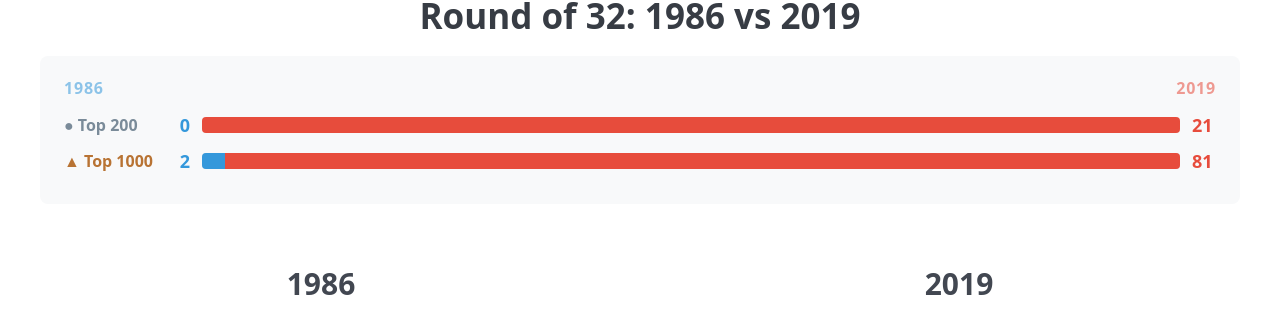
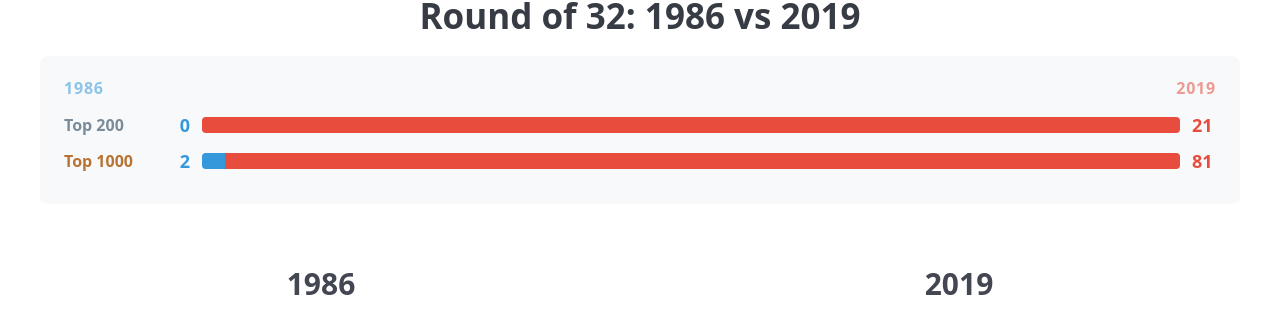
Before and after one commit to arunmurali19/bg-best-year, a Flask app: page /matchup/1 in a window 1280 px wide. Shown: the part 177-486 px from the top of the page. Run offline with Flask 3, Linux system fonts and the light colour scheme; data comes from the database, SQL or seed files in the repository; data that the repository does not hold is empty; some libraries are stand-ins or nearby versions.

Commit message:
Remove symbols from tier bar labels

```diff
--- a/webapp/templates/matchup.html
+++ b/webapp/templates/matchup.html
@@ -80,7 +80,7 @@
     {% set t25 = top25_l + top25_r %}
     {% if t25 > 0 %}
     <div class="tier-bar-row">
-        <span class="tier-bar-label rank-gold">★ Top 25</span>
+        <span class="tier-bar-label rank-gold">Top 25</span>
         <span class="tier-bar-count count-left">{{ top25_l }}</span>
         <div class="tier-bar">
             <div class="tier-fill fill-left" style="width: {{ (top25_l / t25 * 100)|round(1) }}%"></div>
@@ -92,7 +92,7 @@
     {% set t200 = top200_l + top200_r %}
     {% if t200 > 0 %}
     <div class="tier-bar-row">
-        <span class="tier-bar-label rank-silver">● Top 200</span>
+        <span class="tier-bar-label rank-silver">Top 200</span>
         <span class="tier-bar-count count-left">{{ top200_l }}</span>
         <div class="tier-bar">
             <div class="tier-fill fill-left" style="width: {{ (top200_l / t200 * 100)|round(1) }}%"></div>
@@ -104,7 +104,7 @@
     {% set ttot = total_l + total_r %}
     {% if ttot > 0 %}
     <div class="tier-bar-row">
-        <span class="tier-bar-label rank-bronze">▲ Top 1000</span>
+        <span class="tier-bar-label rank-bronze">Top 1000</span>
         <span class="tier-bar-count count-left">{{ total_l }}</span>
         <div class="tier-bar">
             <div class="tier-fill fill-left" style="width: {{ (total_l / ttot * 100)|round(1) }}%"></div>
```
